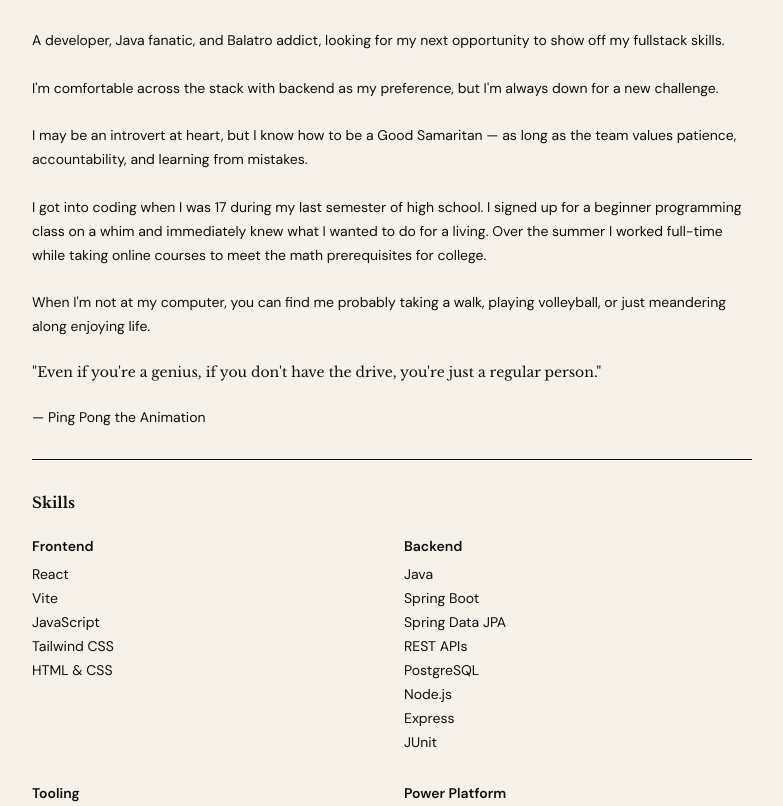
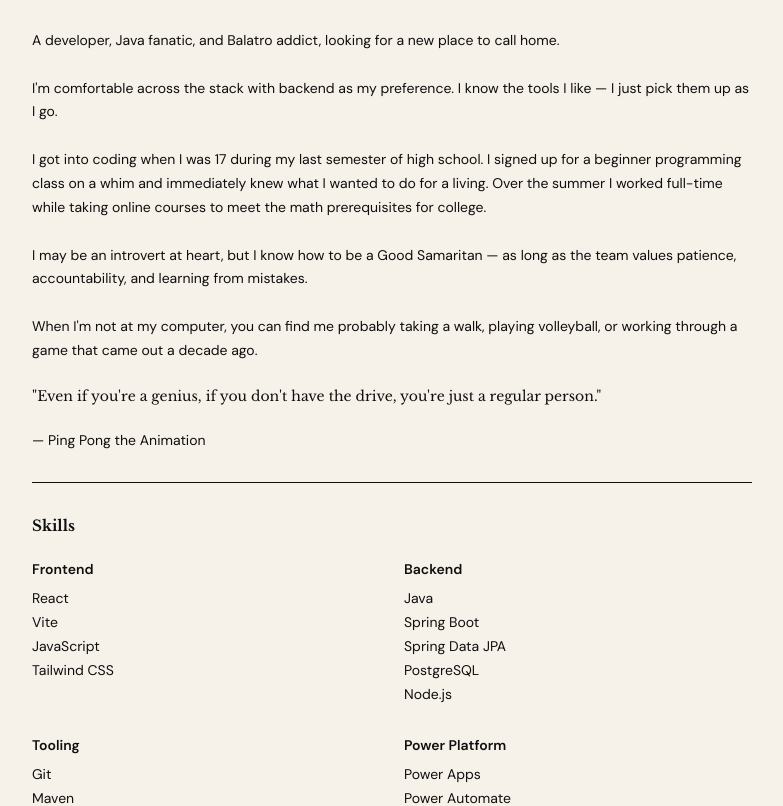
Before and after one commit to SerenePrince/noahpn, a React (Vite) app: page / in a window 1280 px wide. Shown: the part 1020-1826 px from the top of the page, without its empty margins (248-1031 px from the left). Built offline with nearby package versions, Linux system fonts and the light colour scheme.

Commit message:
Updated skills section

```diff
--- a/src/components/About.jsx
+++ b/src/components/About.jsx
@@ -3,41 +3,19 @@ import Container from "./Container";
 const skills = [
   {
     label: "Frontend",
-    items: ["React", "Vite", "JavaScript", "Tailwind CSS", "HTML & CSS"],
+    items: ["React", "Vite", "JavaScript", "Tailwind CSS"],
   },
   {
     label: "Backend",
-    items: [
-      "Java",
-      "Spring Boot",
-      "Spring Data JPA",
-      "REST APIs",
-      "PostgreSQL",
-      "Node.js",
-      "Express",
-      "JUnit",
-    ],
+    items: ["Java", "Spring Boot", "Spring Data JPA", "PostgreSQL", "Node.js"],
   },
   {
     label: "Tooling",
-    items: [
-      "Git",
-      "Maven",
-      "Docker",
-      "Linux (WSL / Ubuntu)",
-      "Azure DevOps",
-      "Agile / Scrum",
-    ],
+    items: ["Git", "Maven", "Docker", "Linux (WSL / Ubuntu)", "Azure DevOps"],
   },
   {
     label: "Power Platform",
-    items: [
-      "Power Apps",
-      "Power Automate",
-      "Power BI",
-      "SharePoint Lists",
-      "Microsoft 365",
-    ],
+    items: ["Power Apps", "Power Automate", "Power BI", "SharePoint Lists"],
   },
 ];
 
@@ -59,17 +37,12 @@ function About() {
           {/* Bio */}
           <div className="space-y-6">
             <p>
-              A developer, Java fanatic, and Balatro addict, looking for my next
-              opportunity to show off my fullstack skills.
+              A developer, Java fanatic, and Balatro addict, looking for a new
+              place to call home.
             </p>
             <p>
-              I'm comfortable across the stack with backend as my preference,
-              but I'm always down for a new challenge.
-            </p>
-            <p>
-              I may be an introvert at heart, but I know how to be a Good
-              Samaritan — as long as the team values patience, accountability,
-              and learning from mistakes.
+              I'm comfortable across the stack with backend as my preference. I
+              know the tools I like — I just pick them up as I go.
             </p>
             <p>
               I got into coding when I was 17 during my last semester of high
@@ -79,12 +52,18 @@ function About() {
               prerequisites for college.
             </p>
             <p>
+              I may be an introvert at heart, but I know how to be a Good
+              Samaritan — as long as the team values patience, accountability,
+              and learning from mistakes.
+            </p>
+            <p>
               When I'm not at my computer, you can find me probably taking a
-              walk, playing volleyball, or just meandering along enjoying life.
+              walk, playing volleyball, or working through a game that came out
+              a decade ago.
             </p>
             <p className="tagline">
-              "Even if you're a genius, if you don't have the drive, you're
-              just a regular person."
+              "Even if you're a genius, if you don't have the drive, you're just
+              a regular person."
             </p>
             <p className="text-sm">— Ping Pong the Animation</p>
           </div>
```
